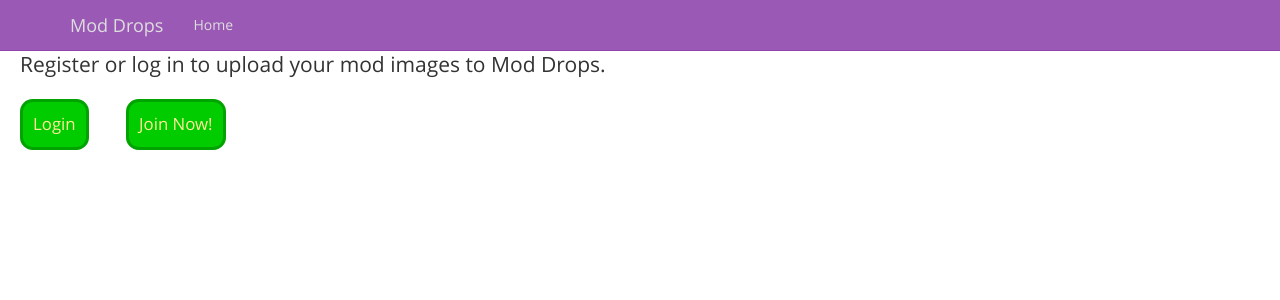
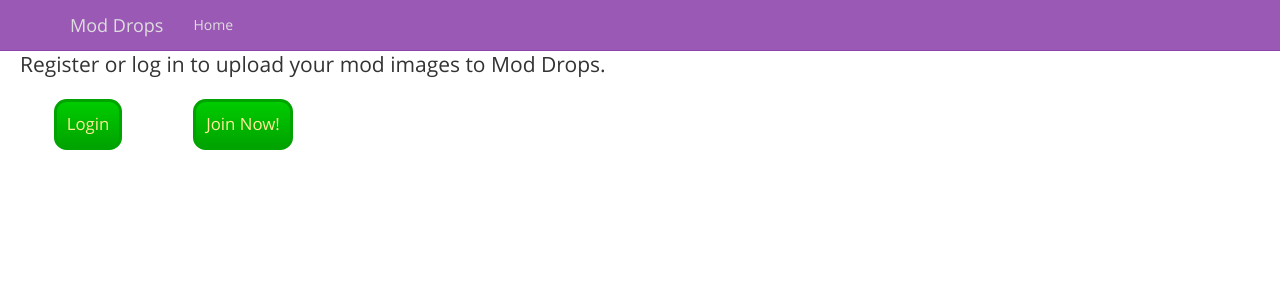
Before and after one commit to henry808/mod_drops, a Django app: template mod_drops/templates/index.html in a window 1280 px wide. Shown: the top 300 px of the page. Run offline with Django 3.2, Linux system fonts and the light colour scheme; the template is opened without the code that fills it, so the values that code supplies are empty; parts of the project's set-up code (start-up, migrations or seed data) failed here and were passed over; some libraries are stand-ins or nearby versions.

Commit message:
fix buttons in index.html to show up correctly side by side as primary buttons

```diff
--- a/mod_drops/templates/index.html
+++ b/mod_drops/templates/index.html
@@ -8,20 +8,14 @@
     <header>
         <p class="lead">Register or log in to upload your mod images to Mod Drops.</p>
         {% if not user.is_authenticated %}
-            <div class="btn-group" role="group" aria-label="...">
-                <div class="btn-group" role="group">
-                    <button type="button" class="btn btn-default homebutton">
-                        <a role="button" href="{% url 'auth_login' %}">Login</a>
-                    </button>
-                </div>
-            </div>
-            <div class="btn-group" role="group" aria-label="...">
-                <div class="btn-group" role="group">
-                    <button type="button" class="btn btn-default homebutton">
-                        <a role="button" href="{% url 'registration_register' %}">Join Now!</a>
-                    </button>
-                </div>
-            </div>
+            <p>
+                <button type="button" class="btn btn-primary homebutton">
+                    <a role="button" href="{% url 'auth_login' %}">Login</a>
+                </button>
+                <button type="button" class="btn btn-primary homebutton">
+                    <a role="button" href="{% url 'registration_register' %}">Join Now!</a>
+                </button>
+            </p>
         {% endif %}
     </header>
 
```
